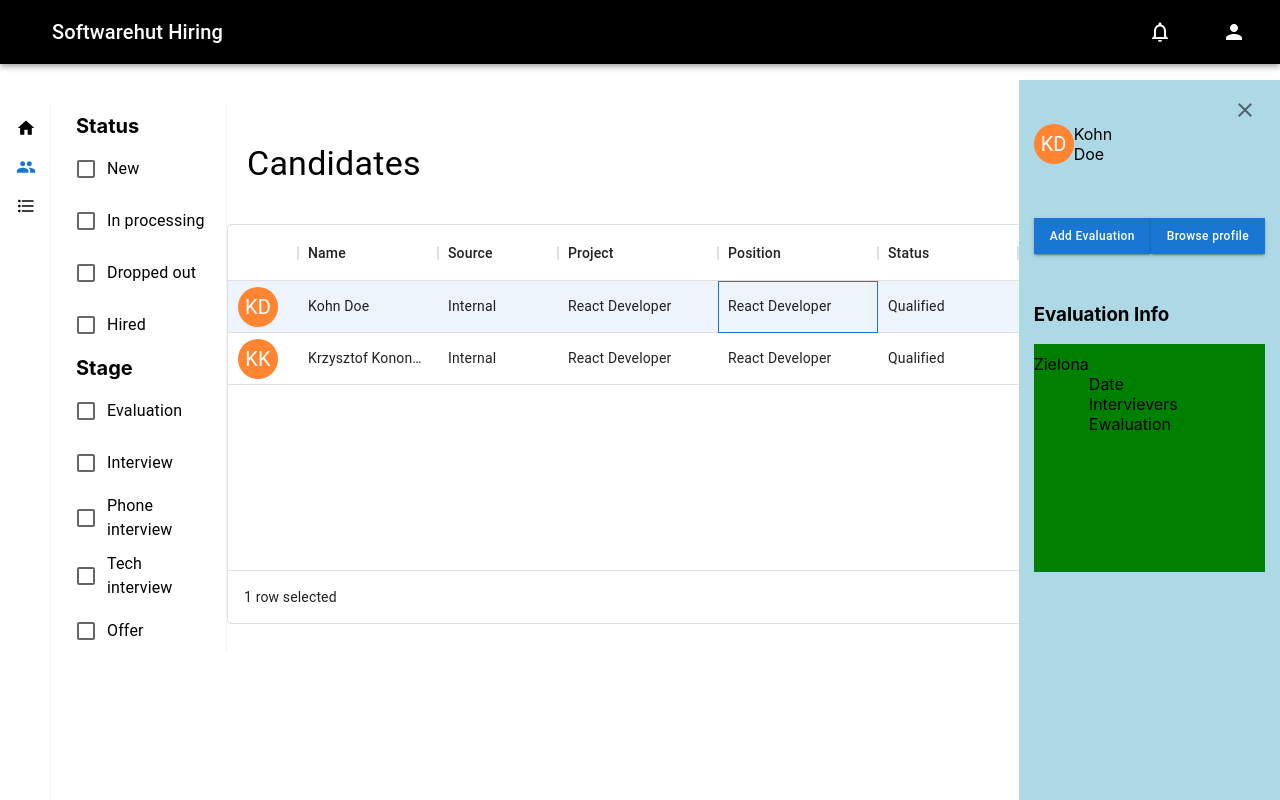
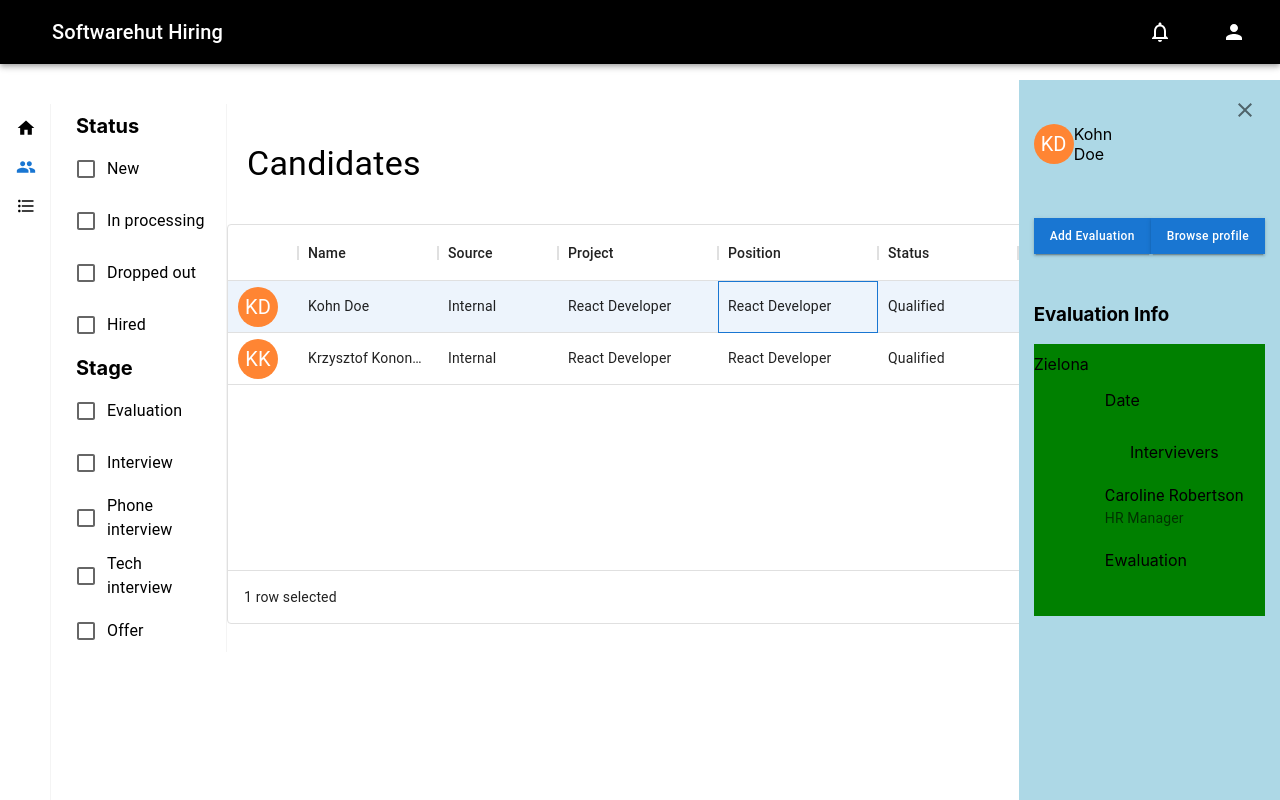
Before and after one commit to softwarehutpl/HeRo-frontend-2, a React (Create React App) app: page /candidates in a window 1280 px wide. Both pictures are taken after a click on the element 818 px from the left and 307 px from the top of the page. Built offline with nearby package versions, Linux system fonts and the light colour scheme; no server answers.

Commit message:
adding evaluation entry - not finished

```diff
--- a/src/modules/common/components/candidateSlidePopUp/SlidePopUp.tsx
+++ b/src/modules/common/components/candidateSlidePopUp/SlidePopUp.tsx
@@ -1,11 +1,22 @@
-import React from 'react';
-import Slide from '@mui/material/Slide';
-import { ContentWrapper, Content, SlideButton, SlideHeader, SlideHeaderNameDiv, SlideNavbar, HistoryWrapper, HistoryContent, EvaluationWrapper, EvaluationContent} from "./SlidePopUpStyles"
-import CustomAvatar from '../avatars/CustomAvatar';
-import IconButton from '@mui/material/IconButton';
-import CloseOutlinedIcon from '@mui/icons-material/CloseOutlined';
+import React from "react";
+import Slide from "@mui/material/Slide";
+import {
+  ContentWrapper,
+  Content,
+  SlideButton,
+  SlideHeader,
+  SlideHeaderNameDiv,
+  SlideNavbar,
+  HistoryWrapper,
+  HistoryContent,
+  EvaluationWrapper,
+  EvaluationContent,
+} from "./SlidePopUpStyles";
+import CustomAvatar from "../avatars/CustomAvatar";
+import IconButton from "@mui/material/IconButton";
+import CloseOutlinedIcon from "@mui/icons-material/CloseOutlined";
 import { useNavigate } from "react-router-dom";
-
+import { Entry } from "./evaluationEntry/EvaluationEntry";
 
 interface CandidateSlideProps {
   isChecked: boolean;
@@ -13,11 +24,11 @@ interface CandidateSlideProps {
   close: () => void;
 }
 
-
-
-
-export function CandidateSlide({isChecked, candidateName, close }: CandidateSlideProps): JSX.Element{
-
+export function CandidateSlide({
+  isChecked,
+  candidateName,
+  close,
+}: CandidateSlideProps): JSX.Element {
   const navigate = useNavigate();
   return (
     <Slide direction="left" in={isChecked} mountOnEnter unmountOnExit>
@@ -25,33 +36,37 @@ export function CandidateSlide({isChecked, candidateName, close }: CandidateSlid
         <Content>
           <SlideHeader>
             <SlideHeaderNameDiv>
-                <CustomAvatar name={candidateName}/>
+              <CustomAvatar name={candidateName} />
               {candidateName}
             </SlideHeaderNameDiv>
-              <IconButton style={{alignSelf: "flex-start"}} onClick={close}>
+            <IconButton style={{ alignSelf: "flex-start" }} onClick={close}>
               <CloseOutlinedIcon />
             </IconButton>
           </SlideHeader>
           <SlideNavbar>
             <SlideButton variant="contained">Add Evaluation</SlideButton>
-              <SlideButton variant="contained" onClick={() => navigate("/profile")}>Browse profile</SlideButton>
+            <SlideButton
+              variant="contained"
+              onClick={() => navigate("/profile")}
+            >
+              Browse profile
+            </SlideButton>
           </SlideNavbar>
           <HistoryWrapper>
-              <div><h3>Evaluation Info</h3></div>
+            <div>
+              <h3>Evaluation Info</h3>
+            </div>
             <HistoryContent>
               <div>Zielona</div>
               <EvaluationWrapper>
                 <EvaluationContent>
-                    <div>Date</div>
-                    <div>Intervievers</div>
-                    <div>Ewaluation</div>
+                  <Entry />
                 </EvaluationContent>
               </EvaluationWrapper>
             </HistoryContent>
           </HistoryWrapper>
         </Content>
       </ContentWrapper>
-
     </Slide>
   );
 }
--- a/src/modules/common/components/candidateSlidePopUp/SlidePopUpStyles.tsx
+++ b/src/modules/common/components/candidateSlidePopUp/SlidePopUpStyles.tsx
@@ -1,8 +1,6 @@
-import Button from '@mui/material/Button';
-import { styled } from '@mui/material/styles';
-
-
-
+import Button from "@mui/material/Button";
+import ListItem from "@mui/material/ListItem";
+import { styled } from "@mui/material/styles";
 
 export const ContentWrapper = styled("div")`
   position: fixed;
@@ -12,7 +10,6 @@ export const ContentWrapper = styled("div")`
   background-color: lightblue;
   min-width: 20%;
 `;
-
 
 export const Content = styled("div")`
   display: flex;
@@ -66,7 +63,6 @@ padding: 10px 0;
   background-color: green;
 `;
 
-
 export const EvaluationWrapper = styled("div")`
   height: 90%;
   padding: 10px 0;
@@ -78,3 +74,8 @@ height: 90%;
   padding: 10px 0;
   background-color: green;
 `;
+
+export const InterviewerItem = styled(ListItem)`
+  display: flex;
+  flex-direction: column;
+`;
--- /dev/null
+++ b/src/modules/common/components/candidateSlidePopUp/evaluationEntry/EvaluationEntry.tsx
@@ -0,0 +1,25 @@
+import React from "react";
+import ListItem from "@mui/material/ListItem";
+import List from "@mui/material/List";
+import ListItemAvatar from "@mui/material/ListItemAvatar";
+import ListItemText from "@mui/material/ListItemText";
+import { InterviewerItem } from "../SlidePopUpStyles";
+
+export function Entry() {
+  // const handleClick = ()=> {
+
+  //   onClick(type);
+  // }
+
+  return (
+    <List>
+      <ListItem>Date</ListItem>
+      <InterviewerItem>
+        <p>Intervievers</p>
+        <ListItemAvatar></ListItemAvatar>
+        <ListItemText primary="Caroline Robertson" secondary="HR Manager" />
+      </InterviewerItem>
+      <ListItem>Ewaluation</ListItem>
+    </List>
+  );
+}
--- /dev/null
+++ b/src/modules/common/components/candidateSlidePopUp/evaluationEntry/EvaluationEntryStyles.tsx
@@ -0,0 +1 @@
+import React from "react";
--- a/src/modules/projects/editdatabutton/EditDataButton.tsx
+++ b/src/modules/projects/editdatabutton/EditDataButton.tsx
@@ -5,7 +5,7 @@ import ModalForm from '../modalForm/ModalForm';
 import Skills from '../skills/Skills';
 
 const style = {
-  position: 'absolute' as 'absolute',
+  position: 'absolute',
   top: '50%',
   left: '50%',
   transform: 'translate(-50%, -50%)',
```
Lines whose indentation alone changed are shown as unchanged.
